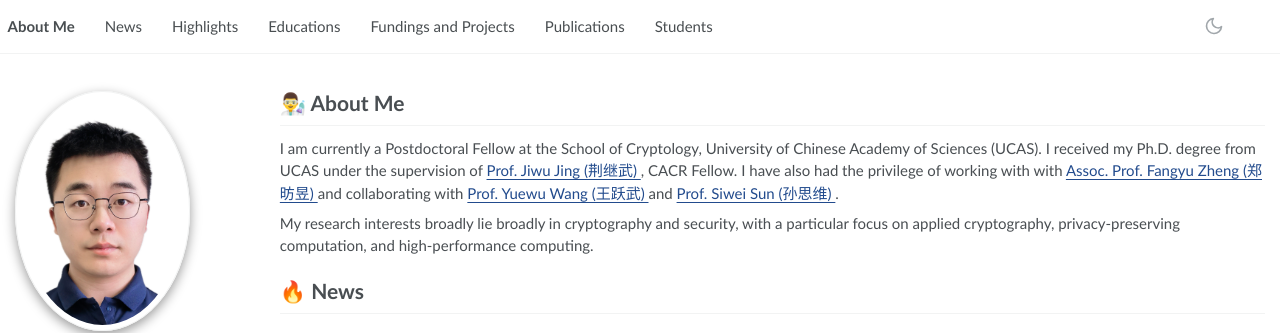
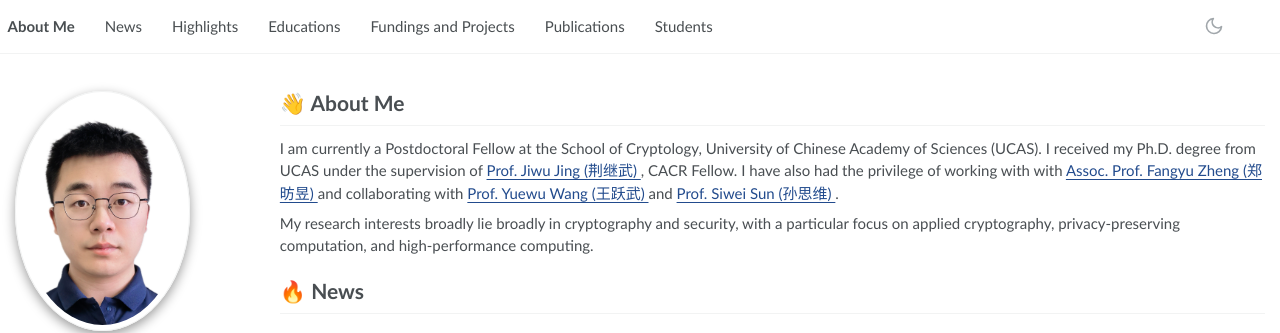
Before and after one commit to bianyiby/bianyiby.github.io, a Jekyll site: the page built from _pages/about.md, in a window 1280 px wide and 900 px high. Shown: the top 333 px of the window. Built offline with Jekyll 4.4.1, drawn with Linux system fonts in a browser that asks for light colours.

```diff
--- a/_pages/about.md
+++ b/_pages/about.md
@@ -20,7 +20,7 @@ redirect_from:
 <!-- Lorem ipsum dolor sit amet, consectetur adipiscing elit. Vivamus ornare aliquet ipsum, ac tempus justo dapibus sit amet. Suspendisse condimentum, libero vel tempus mattis, risus risus vulputate libero, elementum fermentum mi neque vel nisl. Maecenas facilisis maximus dignissim. Curabitur mattis vulputate dui, tincidunt varius libero luctus eu. Mauris mauris nulla, scelerisque eget massa id, tincidunt congue felis. Sed convallis tempor ipsum rhoncus viverra. Pellentesque nulla orci, accumsan volutpat fringilla vitae, maximus sit amet tortor. Aliquam ultricies odio ut volutpat scelerisque. Donec nisl nisl, porttitor vitae pharetra quis, fringilla sed mi. Fusce pretium dolor ut aliquam consequat. Cras volutpat, tellus accumsan mattis molestie, nisl lacus tempus massa, nec malesuada tortor leo vel quam. Aliquam vel ex consectetur, vehicula leo nec, efficitur eros. Donec convallis non urna quis feugiat.
 
 My research interest includes neural machine translation and computer vision. I have published more than 100 papers at the top international AI conferences with total <a href='https://scholar.google.com/citations?user=DhtAFkwAAAAJ'>google scholar citations <strong><span id='total_cit'>260000+</span></strong></a> (You can also use google scholar badge <a href='https://scholar.google.com/citations?user=DhtAFkwAAAAJ'><img src="https://img.shields.io/endpoint?url={{ url | url_encode }}&logo=Google%20Scholar&labelColor=f6f6f6&color=9cf&style=flat&label=citations"></a>). -->
-# 👨‍🔬 About Me
+# 👋 About Me
 I am currently a Postdoctoral Fellow at the School of Cryptology, University of Chinese Academy of Sciences (UCAS). I received my Ph.D. degree from UCAS under the supervision of <a href="https://people.ucas.ac.cn/~0006150">Prof. Jiwu Jing (荆继武) </a>, CACR Fellow. I have also had the privilege of working with with <a href="https://zhengfangyu.github.io/"> Assoc. Prof. Fangyu Zheng (郑昉昱) </a> and collaborating with <a href="https://people.ucas.ac.cn/~0006707">Prof. Yuewu Wang (王跃武) </a> and <a href="https://people.ucas.edu.cn/~sunsiwei">Prof. Siwei Sun (孙思维) </a>.
 
 My research interests broadly lie broadly in cryptography and security, with a particular focus on applied cryptography, privacy-preserving computation, and high-performance computing.
```
